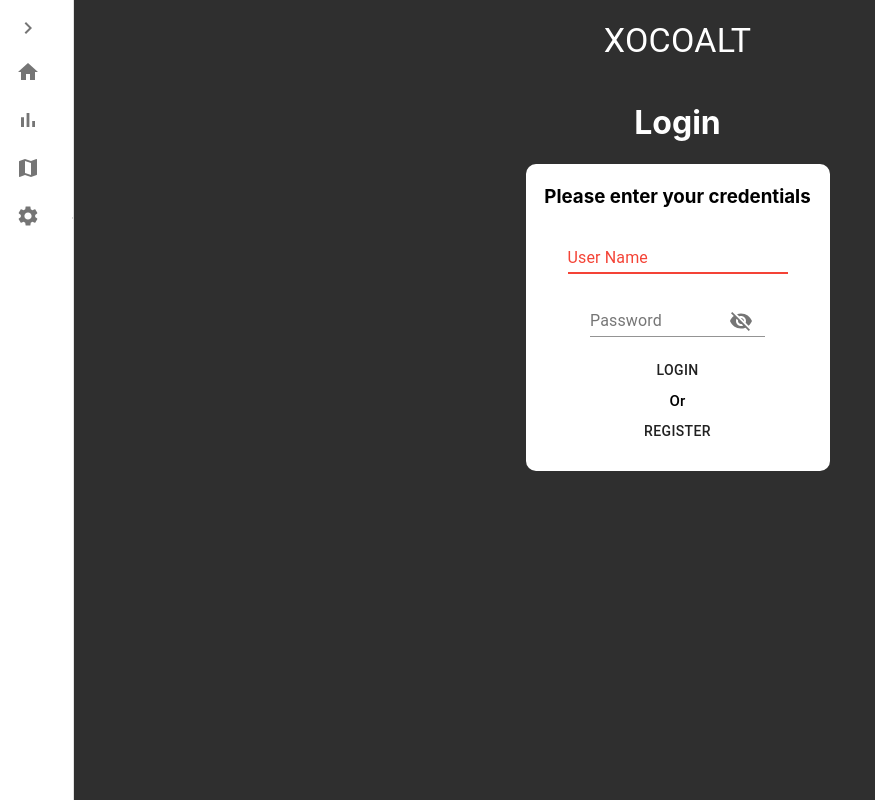
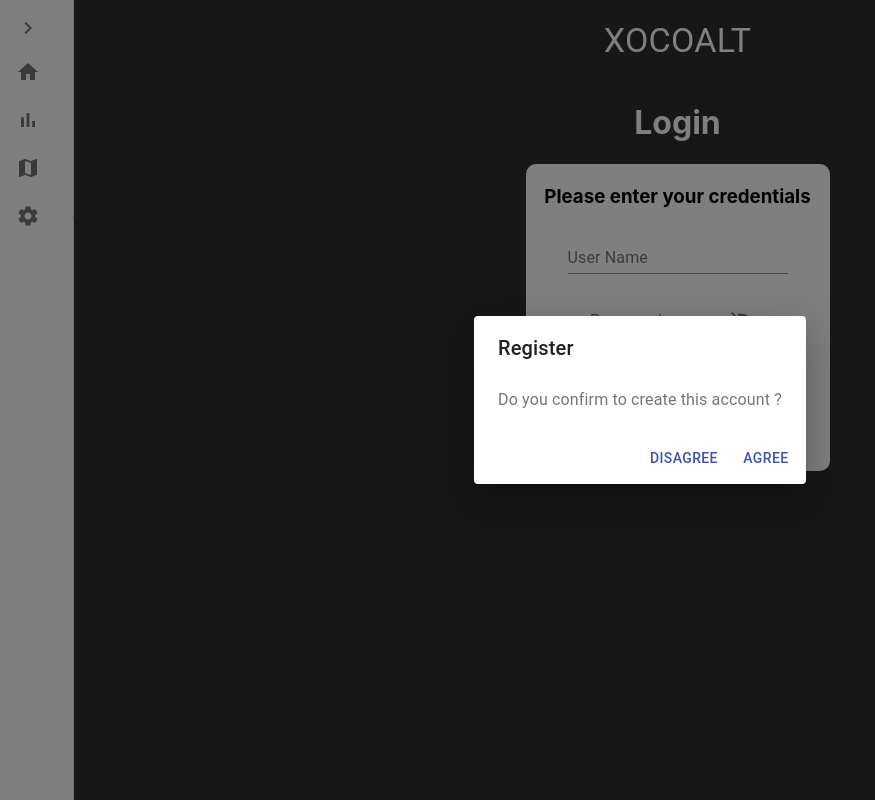
Before and after one commit to Zamanax/Xocoalt, a React (Create React App) app: page / in a window 1280 px wide. Both pictures are taken after a click on the button "REGISTER". Shown: the whole page, without its empty margins (0-875 px from the left). Built offline with nearby package versions, Linux system fonts and the light colour scheme; no server answers; the database is empty.

Commit message:
Register Done

```diff
--- a/src/components/Home.js
+++ b/src/components/Home.js
@@ -10,7 +10,12 @@ import {
   IconButton,
   Button,
   CircularProgress,
-  Typography
+  Typography,
+  Dialog,
+  DialogActions,
+  DialogContent,
+  DialogContentText,
+  DialogTitle
 } from "@material-ui/core";
 import Visibility from "@material-ui/icons/Visibility";
 import VisibilityOff from "@material-ui/icons/VisibilityOff";
@@ -25,23 +30,23 @@ import { capitalizeFirstLetter } from "../model/utils";
 const useStyles = makeStyles(theme => ({
   center: {
     justifyContent: "center",
-    textAlign: "center",
+    textAlign: "center"
   },
   rectangle: {
     padding: 2,
     borderRadius: 10,
     color: "#000",
     background: "#FFF",
-    width: 300,
+    width: 300
   },
   cardContainer: {
     display: "flex",
-    flexDirection: "row",
+    flexDirection: "row"
   },
   buttons: {
     display: "flex",
     flexDirection: "column",
-    justifyContent: "space-evenly",
+    justifyContent: "space-evenly"
   }
 }));
 
@@ -65,8 +70,36 @@ export default function Welcome() {
 
   const [cards, setCards] = React.useState({
     list: [],
-    fetching: false,
+    fetching: false
   });
+
+  const [openDial, setOpenDial] = React.useState(false);
+
+  const handleRegister = () => {
+    setOpenDial(true);
+  };
+
+  const handleDialogCloseCancel = () => {
+    setOpenDial(false);
+  };
+  const handleDialogCloseConfirm = () => {
+    setOpenDial(false);
+
+    setValues({ ...values, fetching: true });
+
+    database.ref("/users/" + values.login).set(
+      {
+        name: values.login,
+        password: values.password
+      },
+      function(error) {
+        if (error) {
+        } else {
+          handleLog();
+        }
+      }
+    );
+  };
 
   const handleChange = prop => event => {
     setValues({ ...values, [prop]: event.target.value });
@@ -104,17 +137,25 @@ export default function Welcome() {
       });
   };
 
-  const createSubjects = user => {
+  const createSubjects = (user) => {
     setCards({ ...cards, fetching: true });
+    const defaultLanguage = user.languages !== undefined ? Object.keys(user.languages)[0] : "french";
     database
-      .ref("/lang/english/languages/" + Object.keys(user.languages)[0])
+      .ref("/lang/english/languages/" + defaultLanguage)
       .once("value")
       .then(snapshot => {
         let list = [];
         const subjects = snapshot.val();
         let i = 0;
         for (const subject of Object.keys(subjects)) {
-          list.push(<LessonCard type={subject} chapters={subjects[subject]} user={user} key={i} />);
+          list.push(
+            <LessonCard
+              type={subject}
+              chapters={subjects[subject]}
+              user={user}
+              key={i}
+            />
+          );
           i++;
         }
         setCards({ list: list, fetching: false });
@@ -127,9 +168,11 @@ export default function Welcome() {
         <div>
           <h2>Welcome {values.login} !</h2>
           <h1>
-            {capitalizeFirstLetter(Object.keys(values.user.languages)[0])}
+            {capitalizeFirstLetter( values.user.languages !== undefined ? Object.keys(values.user.languages)[0] : "french")}
           </h1>
-          <div className={classes.cardContainer}>{cards.fetching ? <CircularProgress /> : cards.list}</div>
+          <div className={classes.cardContainer}>
+            {cards.fetching ? <CircularProgress /> : cards.list}
+          </div>
         </div>
       ) : (
         <div>
@@ -186,16 +229,19 @@ export default function Welcome() {
               <br />
               {values.fetching ? (
                 <CircularProgress />
-                ) : (
+              ) : (
                 <div className={classes.buttons}>
                   <FormControl>
-                    <Button onClick={handleLog}>
-                      Login
-                    </Button>
+                    <Button onClick={handleLog}>Login</Button>
                   </FormControl>
-                  <Typography variant="h6" style={{fontSize:15}}>Or</Typography>
+                  <Typography variant="h6" style={{ fontSize: 15 }}>
+                    Or
+                  </Typography>
                   <FormControl>
-                    <Button style={{ marginBottom: 20 }} onClick={handleLog}>
+                    <Button
+                      style={{ marginBottom: 20 }}
+                      onClick={handleRegister}
+                    >
                       Register
                     </Button>
                   </FormControl>
@@ -203,6 +249,31 @@ export default function Welcome() {
               )}
             </div>
           </div>
+          <Dialog
+            open={openDial}
+            onClose={handleDialogCloseCancel}
+            aria-labelledby="alert-dialog-title"
+            aria-describedby="alert-dialog-description"
+          >
+            <DialogTitle id="alert-dialog-title">Register</DialogTitle>
+            <DialogContent>
+              <DialogContentText id="alert-dialog-description">
+                Do you confirm to create this account ?
+              </DialogContentText>
+            </DialogContent>
+            <DialogActions>
+              <Button onClick={handleDialogCloseCancel} color="primary">
+                Disagree
+              </Button>
+              <Button
+                onClick={handleDialogCloseConfirm}
+                color="primary"
+                autoFocus
+              >
+                Agree
+              </Button>
+            </DialogActions>
+          </Dialog>
         </div>
       )}
     </div>
--- a/src/components/LessonCard.js
+++ b/src/components/LessonCard.js
@@ -44,7 +44,9 @@ const useStyles = makeStyles(() => ({
 }));
 
 export default function LessonCard(props) {
-  const classes = useStyles();
+	const classes = useStyles();
+
+	const defaultLanguage = props.user.languages !== undefined ? Object.keys(props.user.languages)[0] : "french";
 
   const buildChapter = chap => {
     let chapters = [];
@@ -52,7 +54,7 @@ export default function LessonCard(props) {
     let currentChap = undefined;
     try {
       currentChap =
-        props.user.languages[Object.keys(props.user.languages)[0]][props.type]
+        props.user.languages[defaultLanguage][props.type]
           .current;
     } catch {}
     for (const key of Object.keys(chap)) {
@@ -97,13 +99,14 @@ export default function LessonCard(props) {
           {capitalizeFirstLetter(props.type)}
         </Typography>
         <Typography variant="h6" className={classes.percent}>
-          {(props.user.languages[Object.keys(props.user.languages)[0]][
+					{
+						( props.user.languages !== undefined ? (props.user.languages[defaultLanguage][
             props.type
           ] !== undefined
-            ? props.user.languages[Object.keys(props.user.languages)[0]][
+            ? props.user.languages[defaultLanguage][
                 props.type
               ].progression
-            : 0) + "%"}
+            : 0 + "%") : "0%")}
         </Typography>
       </div>
     </div>
```
